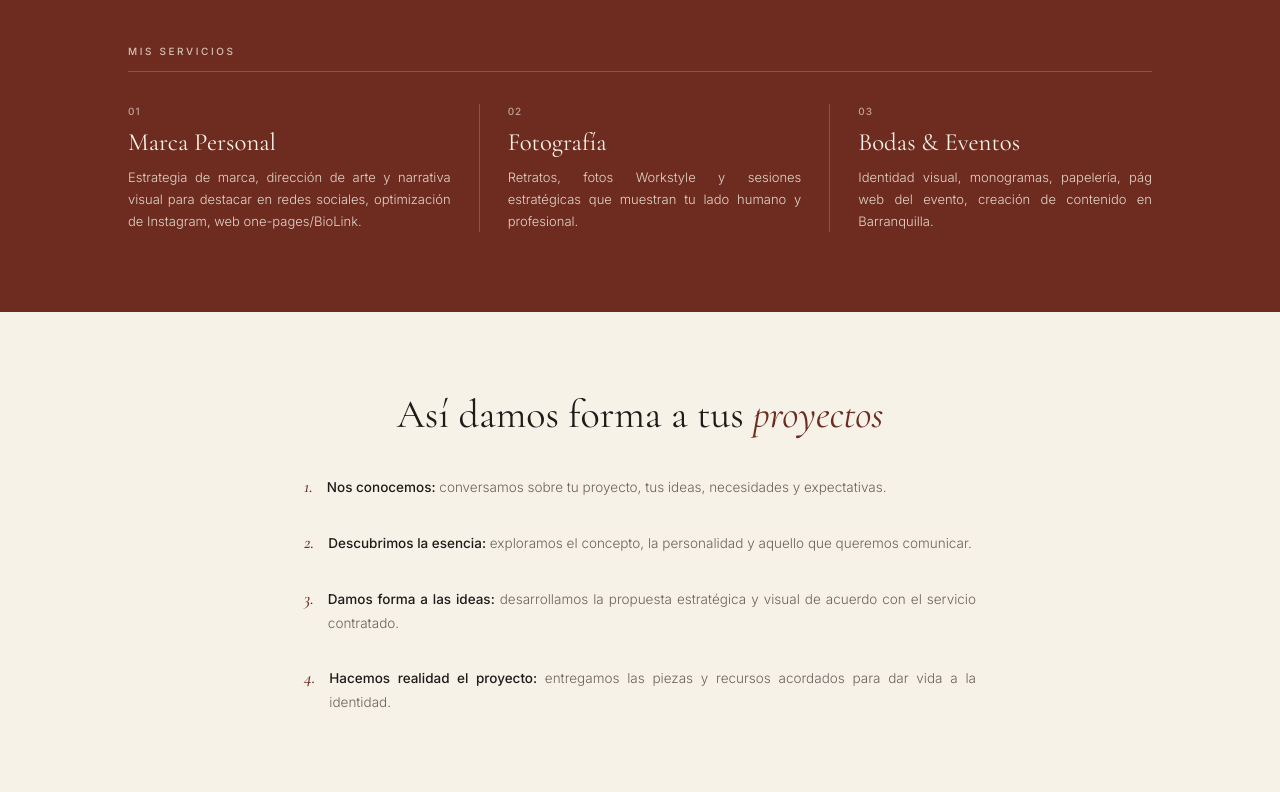
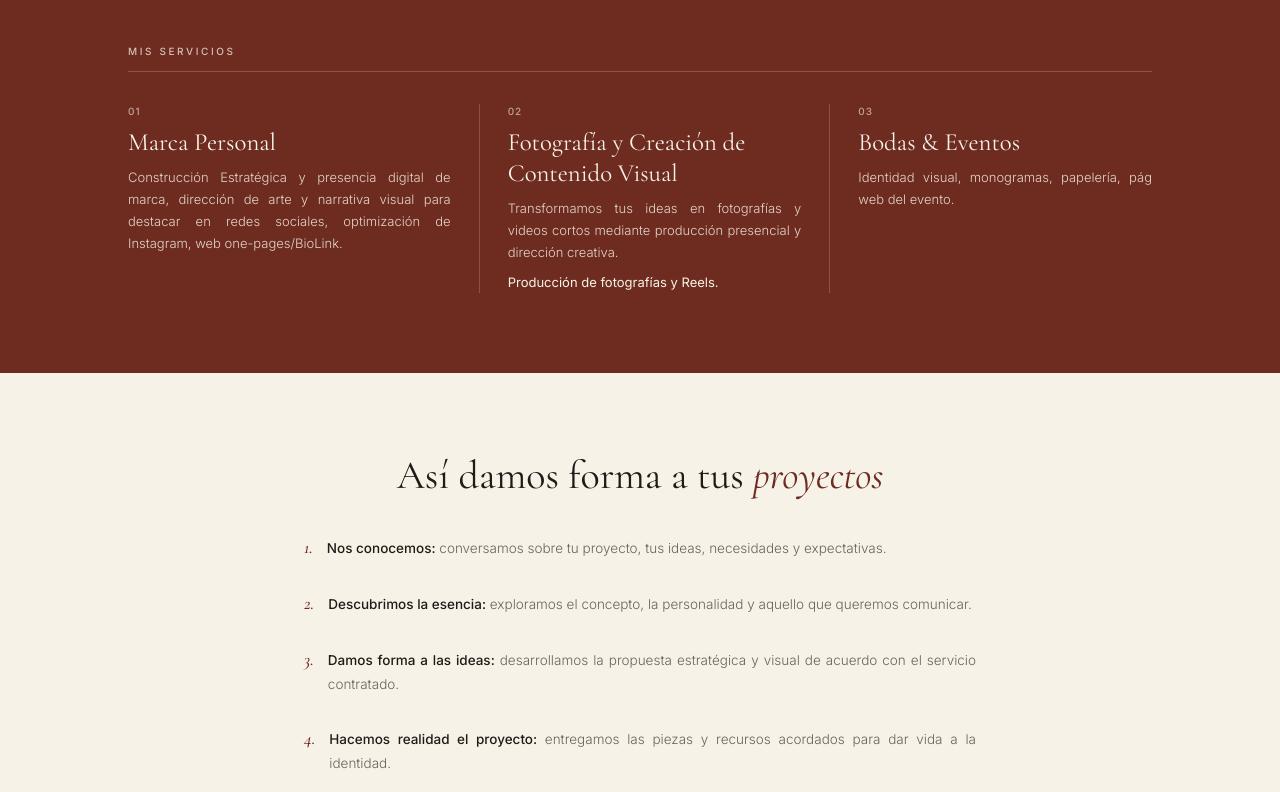
Before and after one commit to gisella-villarreal/Gisella-villarreal, a plain HTML site: page index.html in a window 1280 px wide. Shown: the part 1200-1992 px from the top of the page. Drawn offline with nearby package versions, Linux system fonts and the light colour scheme; grey boxes are pictures that could not be loaded.

Commit message:
Update index.html

```diff
--- a/index.html
+++ b/index.html
@@ -178,7 +178,7 @@
         </div>
     </section>
 
-    <!-- ================================================================= -->
+        <!-- ================================================================= -->
     <!-- 3. SECCIÓN MIS SERVICIOS (Fondo Terracota)                        -->
     <!-- ================================================================= -->
     <section id="servicios" class="relative w-full bg-terracotta text-ivory pt-10 pb-14 md:pt-14 md:pb-20 px-6 sm:px-10">
@@ -194,15 +194,16 @@
                     <span class="text-[10px] font-medium text-ivory/60 tracking-widest">01</span>
                     <h3 class="font-serif text-[1.45rem] md:text-[1.55rem] text-ivory font-normal leading-tight">Marca Personal</h3>
                     <p class="text-[12.5px] md:text-[13px] text-ivory/85 leading-[1.7] font-light text-justify">
-                        Estrategia de marca, dirección de arte y narrativa visual para destacar en redes sociales, optimización de Instagram, web one-pages/BioLink.
+                        Construcción Estratégica y presencia digital de marca, dirección de arte y narrativa visual para destacar en redes sociales, optimización de Instagram, web one-pages/BioLink.
                     </p>
                 </div>
 
                 <div class="flex flex-col gap-2 pt-6 md:pt-0 border-t md:border-t-0 md:border-l border-ivory/20 md:pl-7">
                     <span class="text-[10px] font-medium text-ivory/60 tracking-widest">02</span>
-                    <h3 class="font-serif text-[1.45rem] md:text-[1.55rem] text-ivory font-normal leading-tight">Fotografía</h3>
+                    <h3 class="font-serif text-[1.45rem] md:text-[1.55rem] text-ivory font-normal leading-tight">Fotografía y Creación de Contenido Visual</h3>
                     <p class="text-[12.5px] md:text-[13px] text-ivory/85 leading-[1.7] font-light text-justify">
-                        Retratos, fotos Workstyle y sesiones estratégicas que muestran tu lado humano y profesional.
+                        Transformamos tus ideas en fotografías y videos cortos mediante producción presencial y dirección creativa.
+                        <span class="block mt-2 font-normal text-ivory">Producción de fotografías y Reels.</span>
                     </p>
                 </div>
 
@@ -210,7 +211,7 @@
                     <span class="text-[10px] font-medium text-ivory/60 tracking-widest">03</span>
                     <h3 class="font-serif text-[1.45rem] md:text-[1.55rem] text-ivory font-normal leading-tight">Bodas &amp; Eventos</h3>
                     <p class="text-[12.5px] md:text-[13px] text-ivory/85 leading-[1.7] font-light text-justify">
-                        Identidad visual, monogramas, papelería, pág web del evento, creación de contenido en Barranquilla.
+                        Identidad visual, monogramas, papelería, pág web del evento.
                     </p>
                 </div>
 
```
